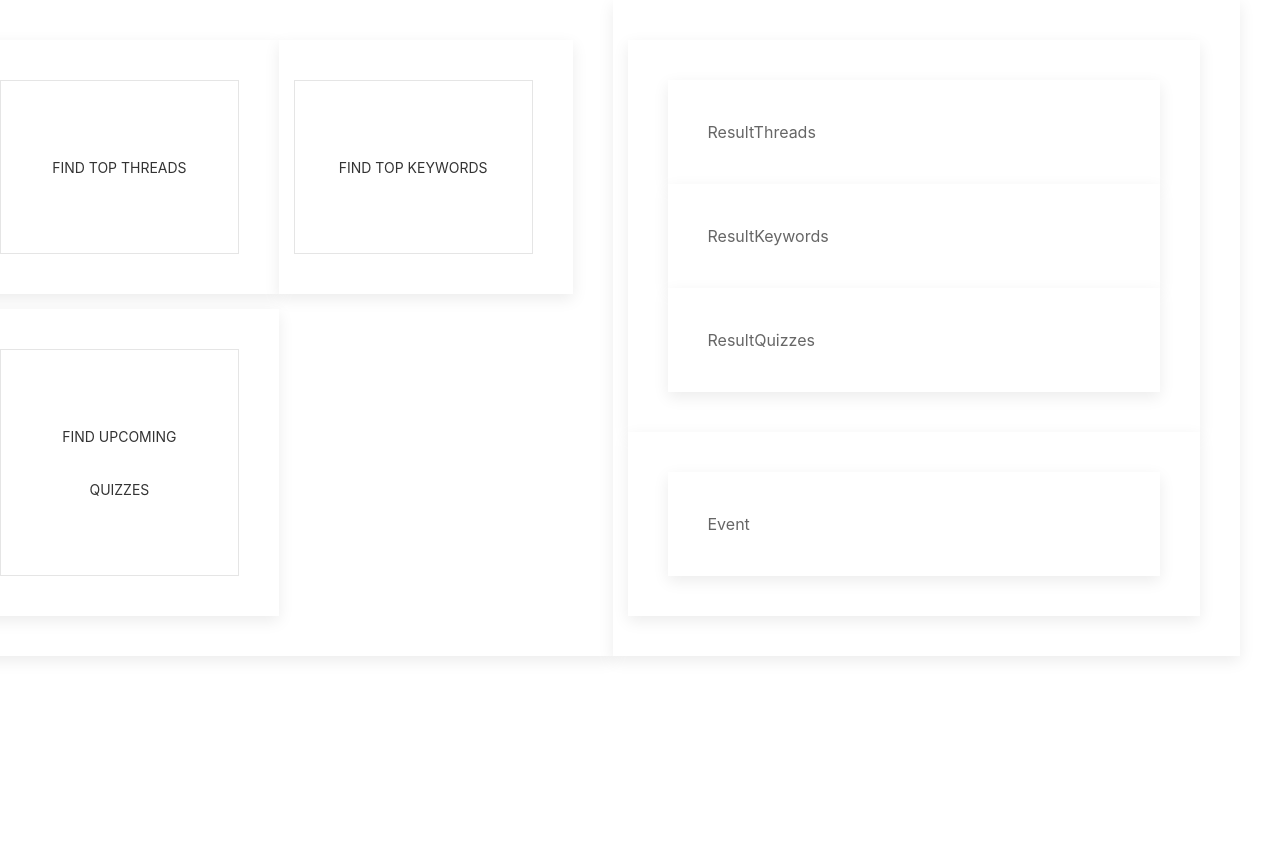
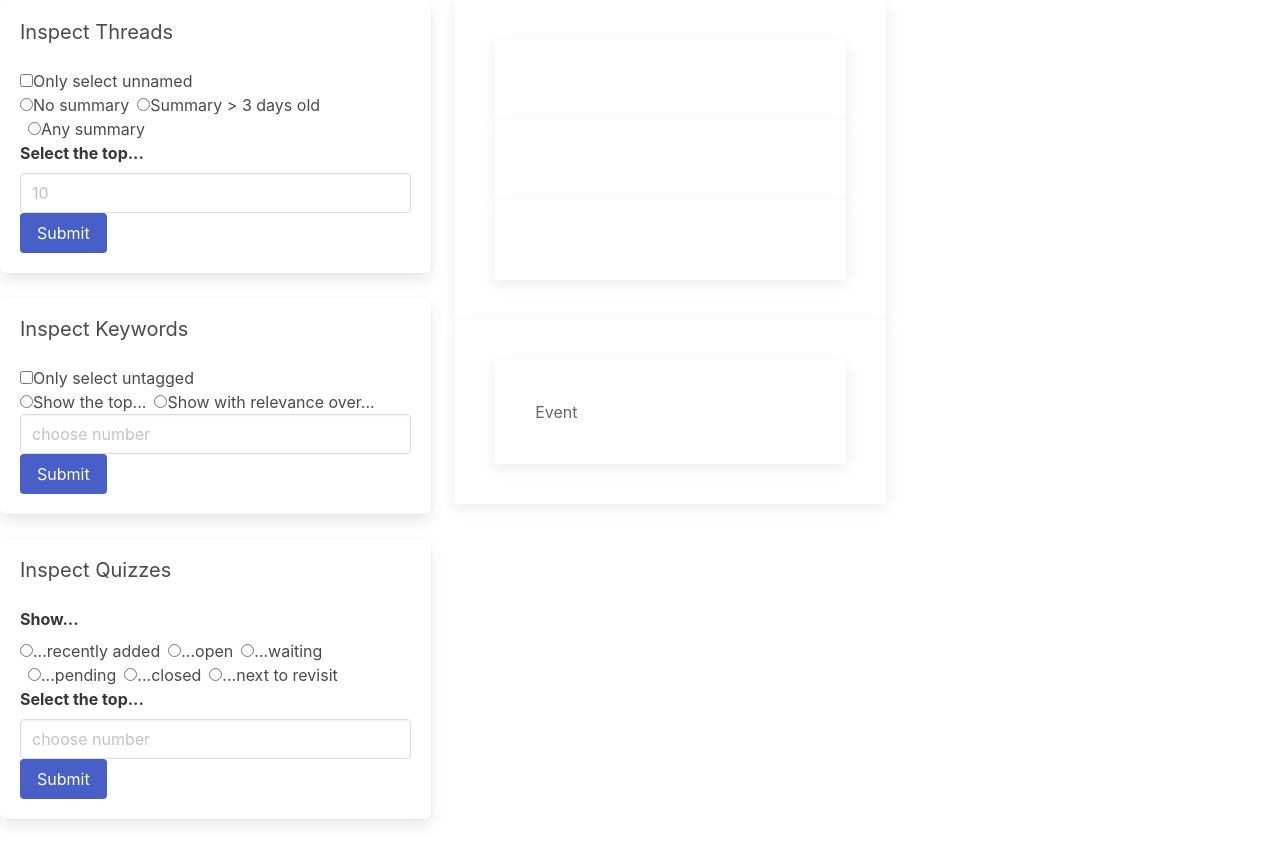
Before and after one commit to projecto-magnifico/delphi-frontend, a React (Create React App) app: page /admin in a window 1280 px wide. Shown: the top 864 px of the page. Before the commit the page ends 800 px from the top, so only its background shows below. Built offline with nearby package versions, Linux system fonts and the light colour scheme.

Commit message:
building front endadmin form html

```diff
--- a/package.json
+++ b/package.json
@@ -11,6 +11,7 @@
     "babel-preset-react": "^6.24.1",
     "babel-register": "^6.26.0",
     "babel-runtime": "^6.26.0",
+    "bulma": "^0.6.0",
     "chai": "^4.1.2",
     "cities": "^1.1.2",
     "d3": "^4.11.0",
--- a/src/admin/components/AdminHome.js
+++ b/src/admin/components/AdminHome.js
@@ -7,11 +7,11 @@ import Calendar from './Calendar';
 class AdminHome extends React.Component {
     render() {
         return (
-            <div className="uk-child-width-1-2 uk-grid-small uk-grid-match" uk-grid="true">
-                <div className="uk-card uk-card-default uk-card-body">
+            <div className="columns">
+                <div className="column">
                     <Queries />
                 </div>
-                <div className="uk-card uk-card-default uk-card-body">
+                <div className="column">
                     <Results />
                     <Calendar />
                 </div>
--- a/src/admin/components/Queries.js
+++ b/src/admin/components/Queries.js
@@ -7,7 +7,7 @@ import QueryQuizzes from './QueryQuizzes';
 class Queries extends React.Component {
     render () {
         return (
-            <div className="uk-child-width-1-2 uk-grid-small uk-grid-match" uk-grid="true">
+            <div>
                 <QueryThreads />
                 <QueryKeywords />
                 <QueryQuizzes />
--- a/src/admin/components/QueryKeywords.js
+++ b/src/admin/components/QueryKeywords.js
@@ -1,24 +1,43 @@
 import React from 'react';
 import PT from 'prop-types';
-import {connect} from 'react-redux';
-import {fetchKeywordsForAdmin} from '../../actions'
+import { connect } from 'react-redux';
+import { fetchKeywordsForAdmin } from '../../actions'
 
 
 class QueryKeywords extends React.Component {
-    render () {
+    render() {
         return (
-            <div className="uk-card uk-card-default uk-card-body">
-                <button class="uk-button uk-button-default uk-button-large">
-                    Find Top Keywords
-                </button>
+            <div className="box">
+                <p className="subtitle">Inspect Keywords</p>
+                <div class="field">
+                    <div class="control">
+                        <label class="checkbox">
+                            <input type="checkbox" />
+                            Only select untagged
+                        </label>
+                    </div>
+                    <div class="control">
+                        <label class="radio">
+                            <input type="radio" name="question" />
+                            Show the top...
+                        </label>
+                        <label class="radio">
+                            <input type="radio" name="question" />
+                            Show with relevance over...
+                        </label>
+                    </div>
+                    <div class="control">
+                        <input class="input" type="number" placeholder="choose number"/>
+                    </div>
+                    <div class="control">
+                        <button class="button is-link">Submit</button>
+                    </div>
+                </div>
             </div>
         );
     }
+}
 
-
-    static propTypes = {
-    }
-}
 const mapDispatchToProps = (dispatch) => {
     return {
         fetchKeywordsForAdmin: (query) => {
--- a/src/admin/components/QueryQuizzes.js
+++ b/src/admin/components/QueryQuizzes.js
@@ -6,16 +6,46 @@ import {fetchQuizzesForAdmin} from '../../actions'
 class QueryQuizzes extends React.Component {
     render () {
         return (
-            <div className="uk-card uk-card-default uk-card-body">
-                <button class="uk-button uk-button-default uk-button-large">
-                    Find Upcoming Quizzes
-                </button>
+            <div className="box">
+                <p className="subtitle">Inspect Quizzes</p>
+                <div class="field">
+                <label class="label">Show...</label>
+                <div class="control">
+                    <label class="radio">
+                        <input type="radio" name="question" />
+                        ...recently added
+                    </label>
+                    <label class="radio">
+                        <input type="radio" name="question" />
+                        ...open
+                    </label>
+                    <label class="radio">
+                        <input type="radio" name="question" />
+                        ...waiting
+                    </label>
+                    <label class="radio">
+                        <input type="radio" name="question" />
+                        ...pending
+                    </label>
+                    <label class="radio">
+                        <input type="radio" name="question" />
+                        ...closed
+                    </label>
+                    <label class="radio">
+                        <input type="radio" name="question" />
+                        ...next to revisit
+                    </label>
+                </div>
+                <label class="label">Select the top...</label>
+                <div class="control">
+                    <input class="input" type="number" placeholder="choose number"/>
+                </div>
+                <div class="control">
+                    <button class="button is-link">Submit</button>
+                </div>
+            </div>
             </div>
         );
-    }
-
-    static propTypes = {
-
     }
 }
 
--- a/src/admin/components/QueryThreads.js
+++ b/src/admin/components/QueryThreads.js
@@ -7,16 +7,39 @@ import {fetchThreadsForAdmin} from '../../actions'
 class QueryThreads extends React.Component {
     render() {
         return (
-            <div className="uk-card uk-card-default uk-card-body">
-                <button class="uk-button uk-button-default uk-button-large">
-                    Find Top Threads
-                </button>
+            <div className="box">
+                <p className="subtitle">Inspect Threads</p>
+                <div class="field">
+                    <div class="control">
+                        <label class="checkbox">
+                            <input type="checkbox" />
+                            Only select unnamed
+                        </label>
+                    </div>
+                    <div class="control">
+                        <label class="radio">
+                            <input type="radio" name="question" />
+                            No summary
+                        </label>
+                        <label class="radio">
+                            <input type="radio" name="question" />
+                            Summary > 3 days old
+                        </label>
+                        <label class="radio">
+                            <input type="radio" name="question" />
+                            Any summary
+                        </label>
+                    </div>
+                    <label class="label">Select the top...</label>
+                    <div class="control">
+                        <input class="input" type="number" placeholder="10"/>
+                    </div>
+                    <div class="control">
+                        <button class="button is-link">Submit</button>
+                    </div>
+                </div>
             </div>
         );
-    }
-
-
-    static propTypes = {
     }
 }
 
--- a/src/admin/components/ResultKeywords.js
+++ b/src/admin/components/ResultKeywords.js
@@ -1,18 +1,20 @@
 import React from 'react';
 import PT from 'prop-types';
-import { connect} from 'react-redux';
-
-
+import { connect } from 'react-redux';
+import Keyword from './Keyword';
 
 class ResultKeywords extends React.Component {
-    render () {
+    render() {
         return (
             <div className="uk-card uk-card-default uk-card-body">
-                ResultKeywords
+                {this.props.keywords.map(keyword => {
+                    <Keyword>
+                        keyword={keyword}
+                    </Keyword>
+                })}
             </div>
         );
     }
-
 
     static propTypes = {
         loading: PT.bool.isRequired,
--- a/src/admin/components/ResultQuizzes.js
+++ b/src/admin/components/ResultQuizzes.js
@@ -1,16 +1,19 @@
 import React from 'react';
 import PT from 'prop-types';
 import { connect} from 'react-redux';
-
+import Quiz from './Quiz';
 class ResultQuizzes extends React.Component {
     render () {
         return (
             <div className="uk-card uk-card-default uk-card-body">
-                ResultQuizzes
+                {this.props.quizzes.map(quiz => {
+                    <Quiz>
+                        quiz={quiz}
+                    </Quiz>
+                })}
             </div>
         );
     }
-
 
     static propTypes = {
         loading: PT.bool.isRequired,
--- a/src/admin/components/ResultThreads.js
+++ b/src/admin/components/ResultThreads.js
@@ -1,14 +1,18 @@
 import React from 'react';
 import PT from 'prop-types';
 import { connect} from 'react-redux';
-
+import Thread from './Thread';
 
 
 class ResultThreads extends React.Component {
     render () {
         return (
             <div className="uk-card uk-card-default uk-card-body">
-                ResultThreads
+                {this.props.threads.map(thread => {
+                    <Thread>
+                        thread={thread}
+                    </Thread>
+                })}
             </div>
         );
     }
--- a/src/admin/components/Thread.js
+++ b/src/admin/components/Thread.js
@@ -1,6 +1,5 @@
 import React from 'react';
 import PT from 'prop-types';
-
 
 class Thread extends React.Component {
     render () {
@@ -11,7 +10,6 @@ class Thread extends React.Component {
         );
     }
 
-
     static propTypes = {
         thread : PT.object.isRequired
     }
--- a/src/components/App.js
+++ b/src/components/App.js
@@ -5,6 +5,7 @@ import Earth from './Earth';
 import AdminHome from '../admin/components/AdminHome';
 import 'uikit/dist/css/uikit.css';
 import 'uikit/dist/js/uikit.js';
+import 'bulma/css/bulma.css'
 
 class App extends Component {
     render() {
```
Also changed, not shown: 1 other file (tests, documents, lock files or other folders).
